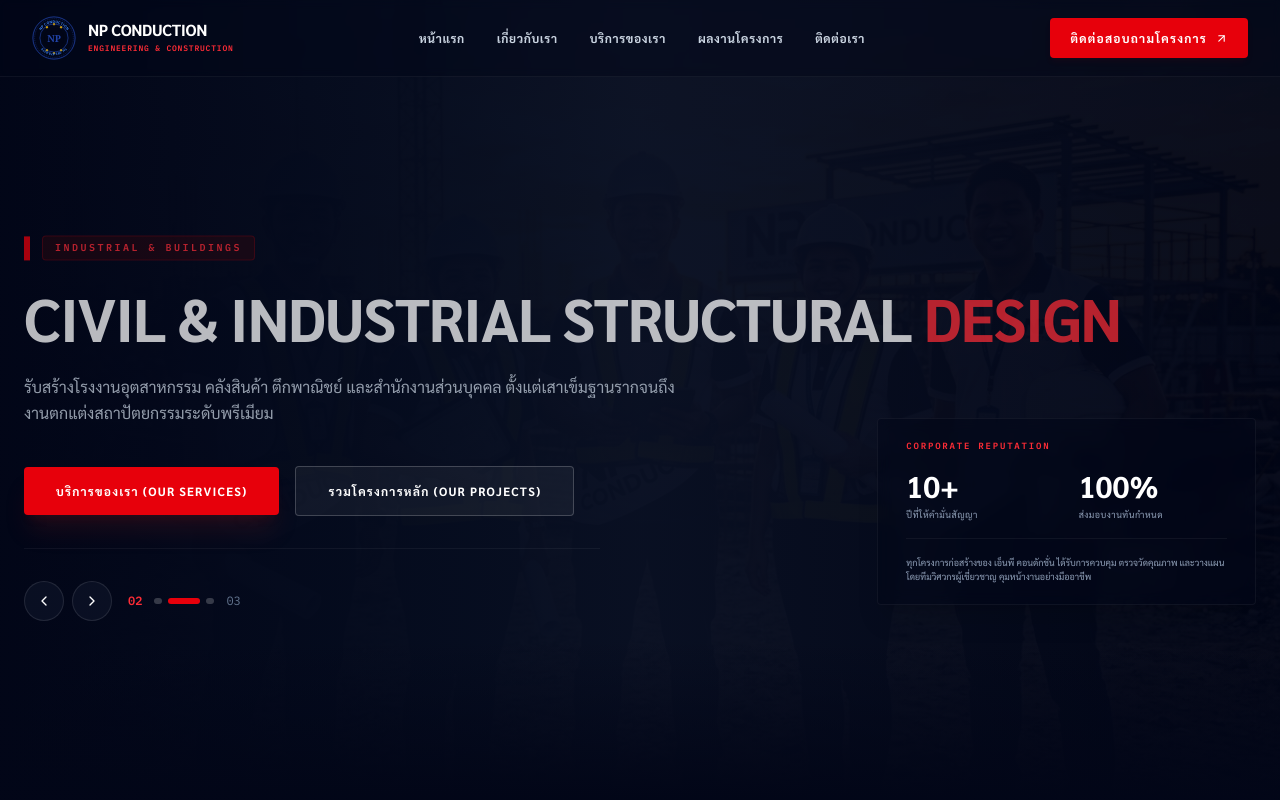
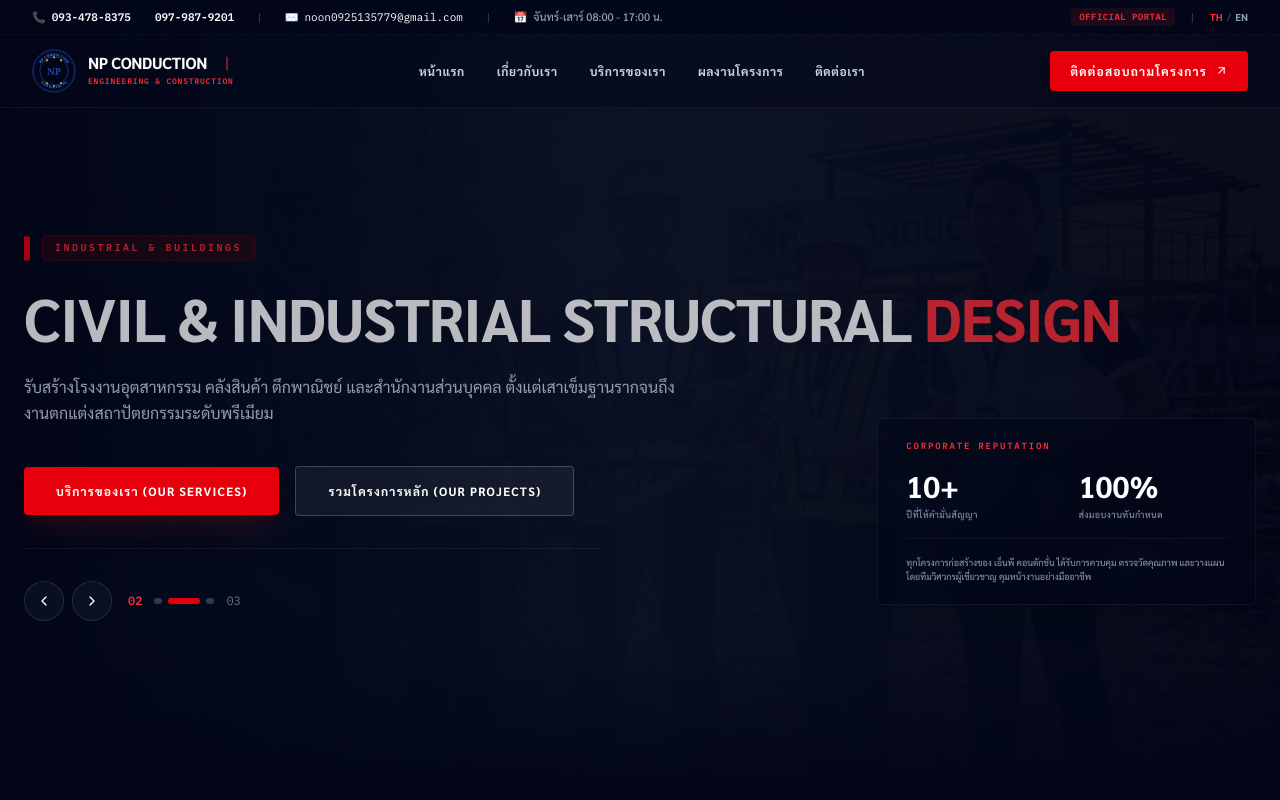
Before and after one commit to npconstruction001-spec/np-construction, a React (Vite) app: page / in a window 1280 px wide. Shown: the top 800 px of the page. Built offline with nearby package versions, Linux system fonts and the light colour scheme.

Commit message:
feat(header): add typewriter effect to brand name
Implement a looping typewriter animation for "NP CONDUCTION" in the header to enhance brand visibility and visual engagement.

```diff
--- a/src/components/Header.tsx
+++ b/src/components/Header.tsx
@@ -25,15 +25,101 @@ export default function Header({
   handleToggleAdminMode,
   onSecretClick,
 }: HeaderProps) {
+  // Looping Typewriter Effect for NP CONDUCTION
+  const [displayText, setDisplayText] = React.useState("");
+  const fullText = "NP CONDUCTION";
+  const [isDeleting, setIsDeleting] = React.useState(false);
+  const [loopNum, setLoopNum] = React.useState(0);
+
+  React.useEffect(() => {
+    let timer: any;
+
+    const handleTyping = () => {
+      if (!isDeleting) {
+        // Typing characters
+        setDisplayText(fullText.substring(0, displayText.length + 1));
+
+        if (displayText === fullText) {
+          // Pause at full word
+          timer = setTimeout(() => {
+            setIsDeleting(true);
+          }, 2000); // Wait 2s before deleting
+          return;
+        }
+      } else {
+        // Deleting characters
+        setDisplayText(fullText.substring(0, displayText.length - 1));
+
+        if (displayText === "") {
+          setIsDeleting(false);
+          setLoopNum(loopNum + 1);
+          // Pause before restarting type cycle
+          timer = setTimeout(() => {}, 400);
+          return;
+        }
+      }
+
+      // Dynamic typing speeds: fast delete, standard type
+      const speed = isDeleting ? 60 : 120;
+      timer = setTimeout(handleTyping, speed);
+    };
+
+    timer = setTimeout(handleTyping, isDeleting ? 60 : 120);
+    return () => clearTimeout(timer);
+  }, [displayText, isDeleting]);
+
   return (
     <>
       <header
         className={`fixed top-0 w-full z-50 transition-all duration-300 ${
           scrolled
-            ? "bg-white shadow-[0_4px_30px_rgba(0,0,0,0.04)] border-b border-slate-100 py-3 text-slate-900"
-            : "bg-slate-950/40 backdrop-blur-xs border-b border-white/5 py-4 text-white"
+            ? "bg-white shadow-[0_4px_30px_rgba(0,0,0,0.05)] border-b border-slate-150 text-slate-900"
+            : "bg-slate-950/50 backdrop-blur-xs border-b border-white/5 text-white"
         }`}
       >
+        {/* Top Utility Bar - Inspired by phornnaronglohakit.com design system */}
+        <div
+          className={`hidden lg:block select-none transition-all duration-300 border-b border-dashed ${
+            scrolled
+              ? "max-h-0 py-0 opacity-0 overflow-hidden border-transparent"
+              : "max-h-12 py-2 bg-slate-950/60 border-white/5 text-slate-350 text-[11px]"
+          }`}
+        >
+          <div className="max-w-7xl mx-auto px-6 md:px-8 flex justify-between items-center font-sans">
+            <div className="flex items-center gap-6">
+              <a href="tel:093-478-8375" className="hover:text-red-500 transition-colors flex items-center gap-1.5 font-semibold font-mono">
+                <span className="text-red-500">📞</span>
+                <span>093-478-8375</span>
+              </a>
+              <a href="tel:097-987-9201" className="hover:text-red-500 transition-colors flex items-center gap-1.5 font-semibold font-mono">
+                <span>097-987-9201</span>
+              </a>
+              <span className="text-slate-700">|</span>
+              <a href="mailto:noon0925135779@gmail.com" className="hover:text-red-500 transition-colors flex items-center gap-1.5 font-mono">
+                <span className="text-slate-400">✉️</span>
+                <span>noon0925135779@gmail.com</span>
+              </a>
+              <span className="text-slate-700">|</span>
+              <span className="flex items-center gap-1.5 text-slate-400 font-medium">
+                <span>📅</span>
+                <span>จันทร์-เสาร์ 08:00 - 17:00 น.</span>
+              </span>
+            </div>
+
+            <div className="flex items-center gap-4 text-slate-400">
+              <span className="bg-red-500/10 text-red-500 px-2 py-0.5 text-[9px] font-bold font-mono tracking-wider rounded-sm">OFFICIAL PORTAL</span>
+              <span className="text-slate-700">|</span>
+              <div className="flex items-center gap-1 text-[10px] font-bold">
+                <span className="text-red-500">TH</span>
+                <span className="text-slate-700">/</span>
+                <span className="hover:text-white transition-colors cursor-pointer">EN</span>
+              </div>
+            </div>
+          </div>
+        </div>
+
+        {/* Main Navbar Section */}
+        <div className={`transition-all duration-300 ${scrolled ? "py-2.5" : "py-3.5"}`}>
           <div className="max-w-7xl mx-auto px-6 md:px-8 flex justify-between items-center">
 
             {/* Logo Brand mimicking AESCON premium corporate signature with pristine circular logo seal */}
@@ -45,12 +131,15 @@ export default function Header({
               {/* Real corporate constructor circular seal logo */}
               <CompanyLogo className="w-11 h-11 transition-transform group-hover:scale-105 duration-300" lightMode={scrolled} />
 
-            <div className="flex flex-col text-left">
-              <span className={`text-base font-black tracking-tight leading-none font-sans uppercase ${
+              <div className="flex flex-col text-left justify-center">
+                <div className="flex items-center min-h-[16px] overflow-hidden">
+                  <span className={`text-base font-black tracking-tight leading-none font-sans uppercase inline-block min-w-[125px] md:min-w-[135px] ${
                     scrolled ? "text-slate-900" : "text-white"
                   }`}>
-                NP CONDUCTION
+                    {displayText}
                   </span>
+                  <span className="text-red-500 font-bold animate-pulse text-base ml-0.5 select-none leading-none -mt-0.5">|</span>
+                </div>
                 <span className="text-[8px] font-mono tracking-widest uppercase text-red-500 font-extrabold mt-1">
                   Engineering &amp; Construction
                 </span>
@@ -65,7 +154,7 @@ export default function Header({
                   href={link.href}
                   className={`relative py-1 transition-colors duration-200 cursor-pointer ${
                     scrolled
-                    ? "text-slate-650 text-slate-600 hover:text-red-600"
+                      ? "text-slate-600 hover:text-red-600"
                       : "text-slate-300 hover:text-white"
                   } group`}
                 >
@@ -84,7 +173,7 @@ export default function Header({
                 <div className="flex items-center gap-2">
                   <button
                     onClick={handleLogout}
-                  className="px-2.5 py-1.5 text-[8px] font-mono font-bold uppercase tracking-widest text-red-500 bg-red-50 border border-red-200 hover:bg-red-650 hover:bg-red-600 hover:text-white transition-all cursor-pointer"
+                    className="px-2.5 py-1.5 text-[8px] font-mono font-bold uppercase tracking-widest text-red-500 bg-red-50 border border-red-200 hover:bg-red-600 hover:text-white transition-all cursor-pointer"
                     title="ออกจากระบบ"
                   >
                     LOGOUT
@@ -121,6 +210,7 @@ export default function Header({
             >
               {isMenuOpen ? <X size={24} /> : <Menu size={24} />}
             </button>
+          </div>
         </div>
       </header>
 
```
Lines whose indentation alone changed are shown as unchanged.
